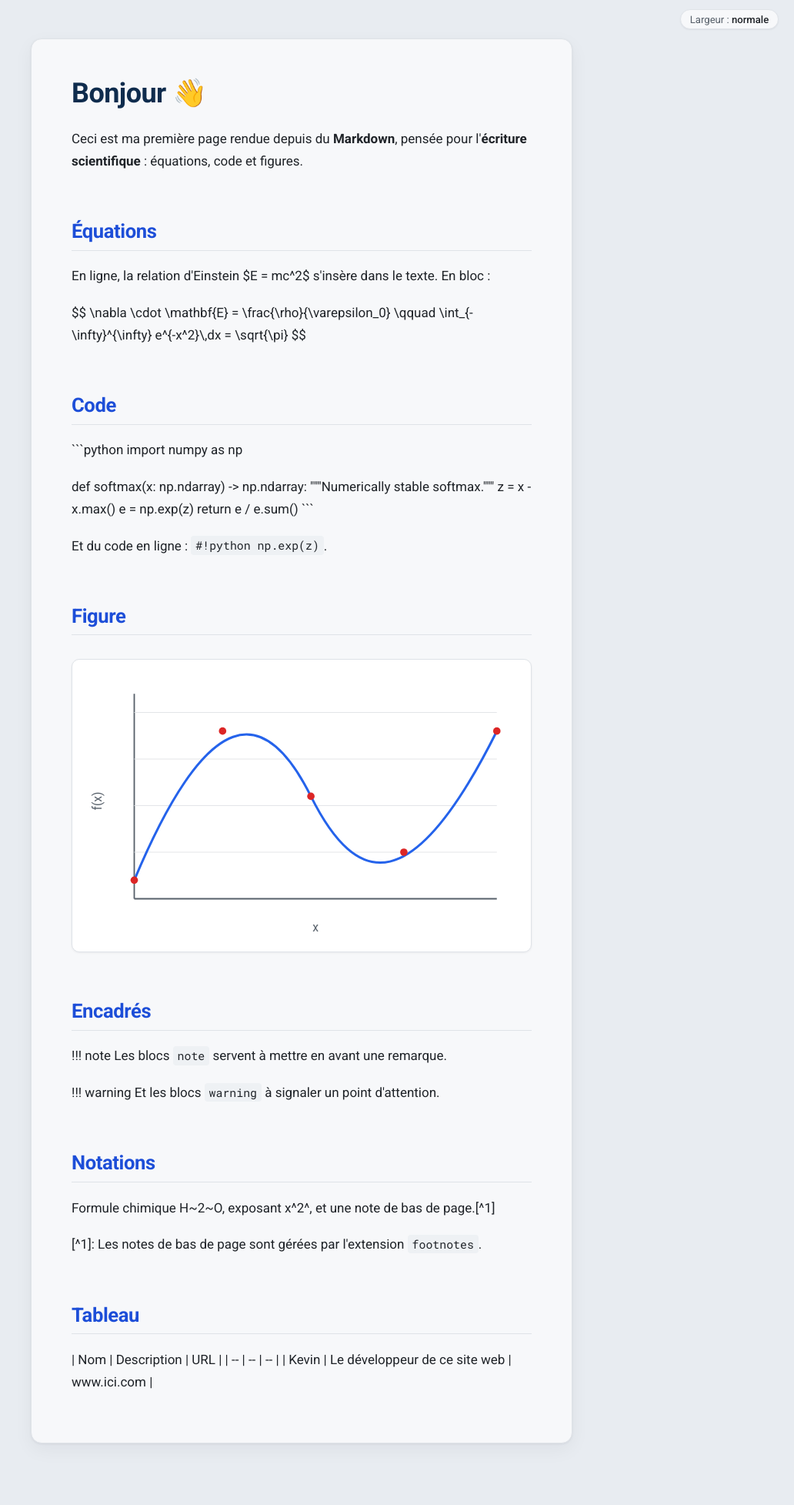
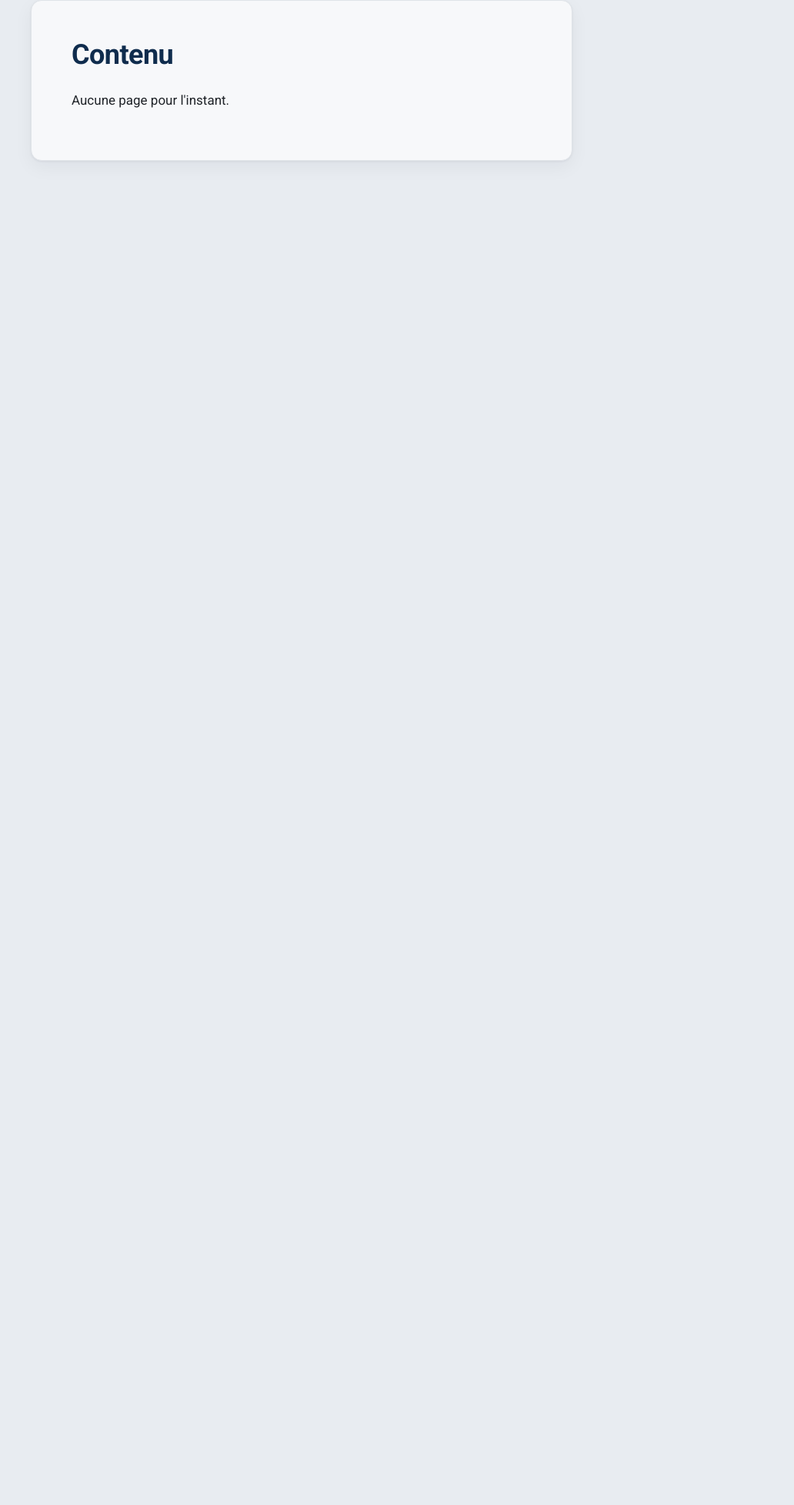
Before and after one commit to walcark/avallon, a Django app: page / in a window 1280 px wide. Shown: the whole page at 77% size, without its empty margins (248-1280 px from the left). After the commit the page ends 211 px from the top, so only its background shows below. Run offline with Django 5.2, Linux system fonts and the light colour scheme; some libraries are stand-ins or nearby versions.

Commit message:
feat: rendu multi-pages piloté par l'arborescence Markdown
Passe d'un rendu mono-fichier à un site multi-pages où chaque page est un
content/<domaine>/<type>/<slug>/index.md :

- loader du contenu + frontmatter YAML (title, date, tags, summary)
- routage hiérarchique : URL <domaine>/<type>/<slug>/ -> la page
- images co-localisées, servies sous l'URL de la page (chemins relatifs)
- redirection vers l'URL avec slash final (résolution des images relatives)
- live-reload SSE paramétré par page (?path=)
- page d'accueil listant les pages du contenu
- static servi sous uvicorn via ASGIStaticFilesHandler (DEBUG)

Migre test.md vers content/travail/... avec son image copiée à côté.

````diff
--- a/pyproject.toml
+++ b/pyproject.toml
@@ -24,12 +24,17 @@ platforms = ["linux-64"]
 [tool.pixi.pypi-dependencies]
 kevin_website = { path = ".", editable = true }
 django-markdownify = "*"
+python-frontmatter = "*"
+uvicorn = { version = "*", extras = ["standard"] }
 
 [tool.pixi.tasks]
 manage = "python manage.py"
 makemigrations = "python manage.py makemigrations"
 migrate = "python manage.py migrate"
 runserver = "python manage.py runserver"
+# ASGI server: required for the live-reload SSE stream to actually stream
+# (the WSGI runserver buffers async responses instead of streaming them).
+serve = { cmd = "uvicorn config.asgi:application --reload --host 127.0.0.1 --port 8000", cwd = "src" }
 
 [tool.pixi.dependencies]
 django = ">=6.0.6,<7"
--- a/src/config/settings.py
+++ b/src/config/settings.py
@@ -14,6 +14,10 @@ from pathlib import Path
 
 # Build paths inside the project like this: BASE_DIR / 'subdir'.
 BASE_DIR = Path(__file__).resolve().parent.parent
+
+# Root of the Markdown content tree (content/<domaine>/<type>/<slug>/index.md).
+# It lives at the repo root, one level above src/ (== BASE_DIR).
+CONTENT_DIR = BASE_DIR.parent / "content"
 
 
 # Quick-start development settings - unsuitable for production
--- /dev/null
+++ b/src/pages/content.py
@@ -0,0 +1,83 @@
+"""Loading and rendering of the Markdown content tree.
+
+The directory layout encodes both the taxonomy and the URL:
+
+    content/<domaine>/<type>/<slug>/index.md   ->   /<domaine>/<type>/<slug>/
+
+Images (and other assets) live next to the index.md that uses them and are
+referenced with *relative* paths, so they resolve under the page's own URL
+without any src rewriting.
+"""
+
+from __future__ import annotations
+
+from dataclasses import dataclass
+from pathlib import Path
+from typing import Any
+
+import frontmatter
+from django.conf import settings
+from django.http import Http404
+from markdownify.templatetags.markdownify import markdownify
+
+CONTENT_DIR: Path = settings.CONTENT_DIR
+
+
+@dataclass(frozen=True)
+class Page:
+    """Metadata for one Markdown page, derived from its path + frontmatter."""
+
+    relpath: str          # "travail/cr/reunion-hygeos"
+    domain: str           # from the path: <domaine>/...
+    type: str             # from the path: .../<type>/...
+    slug: str             # the leaf directory name
+    title: str
+    date: Any | None
+    tags: list[str]
+    summary: str
+
+    @property
+    def url(self) -> str:
+        return f"/{self.relpath}/"
+
+
+def safe_resolve(relpath: str) -> Path:
+    """Resolve *relpath* under CONTENT_DIR, refusing anything that escapes it
+    (e.g. `../../etc/passwd`)."""
+    target = (CONTENT_DIR / relpath.strip("/")).resolve()
+    if target != CONTENT_DIR and CONTENT_DIR not in target.parents:
+        raise Http404("Chemin hors du contenu")
+    return target
+
+
+def render_markdown(index_md: Path) -> str:
+    """Render an index.md (frontmatter stripped) to HTML, using the same filter
+    the template uses so streamed updates match the initial render."""
+    post = frontmatter.load(index_md)
+    return str(markdownify(post.content))
+
+
+def _page_from(index_md: Path) -> Page:
+    rel = index_md.parent.relative_to(CONTENT_DIR)
+    parts = rel.parts
+    post = frontmatter.load(index_md)
+    return Page(
+        relpath=str(rel),
+        domain=parts[0] if len(parts) > 0 else "",
+        type=parts[1] if len(parts) > 1 else "",
+        slug=parts[-1],
+        title=str(post.get("title", parts[-1])),
+        date=post.get("date"),
+        tags=[str(t) for t in (post.get("tags") or [])],
+        summary=str(post.get("summary", "")),
+    )
+
+
+def load_page(index_md: Path) -> Page:
+    return _page_from(index_md)
+
+
+def all_pages() -> list[Page]:
+    """Every page in the tree: each content/<domaine>/<type>/<slug>/index.md."""
+    files = sorted(CONTENT_DIR.glob("*/*/*/index.md"))
+    return [_page_from(f) for f in files]
--- /dev/null
+++ b/src/pages/templates/home.html
@@ -0,0 +1,34 @@
+{% load static %}
+<!DOCTYPE html>
+<html lang="fr">
+<head>
+    <meta charset="utf-8">
+    <meta name="viewport" content="width=device-width, initial-scale=1">
+    <title>Accueil</title>
+
+    <link rel="preconnect" href="https://fonts.googleapis.com">
+    <link rel="preconnect" href="https://fonts.gstatic.com" crossorigin>
+    <link href="https://fonts.googleapis.com/css2?family=Roboto:ital,wght@0,400;0,500;0,700;1,400&family=Roboto+Mono:wght@400;500&display=swap" rel="stylesheet">
+
+    <link rel="stylesheet" href="{% static 'pages/css/style.css' %}">
+</head>
+<body>
+    <main class="prose">
+        <h1>Contenu</h1>
+
+        {% if pages %}
+        <ul class="page-index">
+            {% for p in pages %}
+            <li>
+                <a href="{{ p.url }}">{{ p.title }}</a>
+                <span class="meta">{{ p.domain }} / {{ p.type }}{% for t in p.tags %} · {{ t }}{% endfor %}</span>
+                {% if p.summary %}<p class="summary">{{ p.summary }}</p>{% endif %}
+            </li>
+            {% endfor %}
+        </ul>
+        {% else %}
+        <p>Aucune page pour l'instant.</p>
+        {% endif %}
+    </main>
+</body>
+</html>
--- a/src/pages/templates/index.html
+++ b/src/pages/templates/index.html
@@ -1,10 +1,10 @@
-{% load markdownify static %}
+{% load static %}
 <!DOCTYPE html>
 <html lang="fr">
 <head>
     <meta charset="utf-8">
     <meta name="viewport" content="width=device-width, initial-scale=1">
-    <title>Markdown</title>
+    <title>{{ page.title }}</title>
 
     <link rel="preconnect" href="https://fonts.googleapis.com">
     <link rel="preconnect" href="https://fonts.gstatic.com" crossorigin>
@@ -30,7 +30,7 @@
     </div>
 
     <main class="prose">
-        {{ markdowntext|markdownify }}
+        {{ content_html|safe }}
     </main>
 
     <script>
@@ -57,5 +57,23 @@
         });
       })();
     </script>
+
+    <script>
+      // Live reload: subscribe to the SSE stream and swap the rendered HTML
+      // into .prose in place whenever the .md file changes on disk. Replacing
+      // only innerHTML keeps the scroll position and the width-toggle state.
+      (function () {
+        const main = document.querySelector('.prose');
+        const es = new EventSource('/stream/?path=' + encodeURIComponent('{{ relpath }}'));
+
+        es.addEventListener('update', function (e) {
+          main.innerHTML = JSON.parse(e.data);
+          // Re-typeset math in the freshly injected fragment (if MathJax is up).
+          if (window.MathJax && window.MathJax.typesetPromise) {
+            window.MathJax.typesetPromise([main]);
+          }
+        });
+      })();
+    </script>
 </body>
 </html>
--- a/src/pages/templates/test.md
+++ /dev/null
@@ -1,52 +0,0 @@
-# Bonjour 👋
-
-Ceci est ma première page rendue depuis du **Markdown**, pensée pour
-l'**écriture scientifique** : équations, code et figures.
-
-## Équations
-
-En ligne, la relation d'Einstein $E = mc^2$ s'insère dans le texte. En bloc :
-
-$$
-\nabla \cdot \mathbf{E} = \frac{\rho}{\varepsilon_0}
-\qquad
-\int_{-\infty}^{\infty} e^{-x^2}\,dx = \sqrt{\pi}
-$$
-
-## Code
-
-```python
-import numpy as np
-
-def softmax(x: np.ndarray) -> np.ndarray:
-    """Numerically stable softmax."""
-    z = x - x.max()
-    e = np.exp(z)
-    return e / e.sum()
-```
-
-Et du code en ligne : `#!python np.exp(z)`.
-
-## Figure
-
-![Une fonction f(x) échantillonnée](/static/pages/img/demo-plot.svg)
-
-## Encadrés
-
-!!! note
-    Les blocs `note` servent à mettre en avant une remarque.
-
-!!! warning
-    Et les blocs `warning` à signaler un point d'attention.
-
-## Notations
-
-Formule chimique H~2~O, exposant x^2^, et une note de bas de page.[^1]
-
-[^1]: Les notes de bas de page sont gérées par l'extension `footnotes`.
-
-## Tableau
-
-| Nom | Description | URL |
-| -- | -- | -- |
-| Kevin | Le développeur de ce site web | www.ici.com |
--- a/src/pages/urls.py
+++ b/src/pages/urls.py
@@ -2,4 +2,10 @@ from django.urls import path
 
 from . import views
 
-urlpatterns = [path("", views.MarkDown.as_view(), name="pages")]
+urlpatterns = [
+    path("", views.home, name="home"),
+    path("stream/", views.markdown_stream, name="stream"),
+    # Catch-all (kept last): resolves a hierarchical URL to a page or a
+    # co-located asset in the content tree.
+    path("<path:relpath>", views.serve_content, name="content"),
+]
--- a/src/pages/views.py
+++ b/src/pages/views.py
@@ -1,15 +1,86 @@
-from pathlib import Path
+import asyncio
+import json
 
-from django.views.generic import TemplateView
+from django.http import (
+    FileResponse,
+    Http404,
+    HttpResponsePermanentRedirect,
+    StreamingHttpResponse,
+)
+from django.shortcuts import render
 
-MARKDOWN_FILE = Path(__file__).parent / "templates" / "test.md"
+from . import content
+
+# How often the stream re-checks the watched file's modification time (seconds).
+POLL_INTERVAL = 0.3
 
 
-class MarkDown(TemplateView):
-    template_name = "index.html"
+def home(request):
+    """Central page: lists every page in the content tree.
 
-    def get_context_data(self, **kwargs):
-        context = super().get_context_data(**kwargs)
-        with MARKDOWN_FILE.open(encoding="utf-8") as f:
-            context["markdowntext"] = f.read()
-        return context
+    Filtering (domain/type/tags) and full-text search come in phase 2."""
+    return render(request, "home.html", {"pages": content.all_pages()})
+
+
+def serve_content(request, relpath):
+    """Resolve a hierarchical URL to either a Markdown page or a co-located
+    asset (image, etc.) sitting next to it in the content tree."""
+    target = content.safe_resolve(relpath)
+    index_md = target / "index.md"
+
+    if target.is_dir() and index_md.is_file():
+        # Enforce a trailing slash so relative image paths in the Markdown
+        # (e.g. `![](fig.png)`) resolve under this page's own URL.
+        if not request.path.endswith("/"):
+            return HttpResponsePermanentRedirect(request.path + "/")
+        page = content.load_page(index_md)
+        return render(
+            request,
+            "index.html",
+            {
+                "page": page,
+                "content_html": content.render_markdown(index_md),
+                "relpath": page.relpath,
+            },
+        )
+
+    if target.is_file():
+        return FileResponse(open(target, "rb"))
+
+    raise Http404("Page introuvable")
+
+
+async def markdown_stream(request):
+    """Server-Sent Events endpoint: watch one page's index.md mtime and push
+    the freshly rendered HTML whenever it changes. The page to watch is given
+    by `?path=<relpath>`, so live-reload works for any page. The browser swaps
+    it into `.prose` in place, keeping scroll position and UI state."""
+    target = content.safe_resolve(request.GET.get("path", ""))
+    index_md = target / "index.md"
+    if not index_md.is_file():
+        raise Http404("Page introuvable")
+
+    async def event_stream():
+        # When the client disconnects, the ASGI server closes this generator
+        # (raising GeneratorExit here), so the loop ends on its own.
+        last_mtime = None
+        while True:
+            try:
+                mtime = index_md.stat().st_mtime
+            except FileNotFoundError:
+                mtime = None
+            if mtime != last_mtime:
+                last_mtime = mtime
+                # Markdown rendering is CPU work; keep the event loop free.
+                html = await asyncio.to_thread(content.render_markdown, index_md)
+                # JSON-encode so the (multi-line) HTML fits a single SSE
+                # `data:` line; the client JSON.parses it back.
+                yield f"event: update\ndata: {json.dumps(html)}\n\n"
+            await asyncio.sleep(POLL_INTERVAL)
+
+    response = StreamingHttpResponse(
+        event_stream(), content_type="text/event-stream"
+    )
+    response["Cache-Control"] = "no-cache"
+    response["X-Accel-Buffering"] = "no"  # disable proxy buffering (e.g. nginx)
+    return response
````
Also changed, not shown: src/config/asgi.py (+11 -0 lines), 1 other file.
